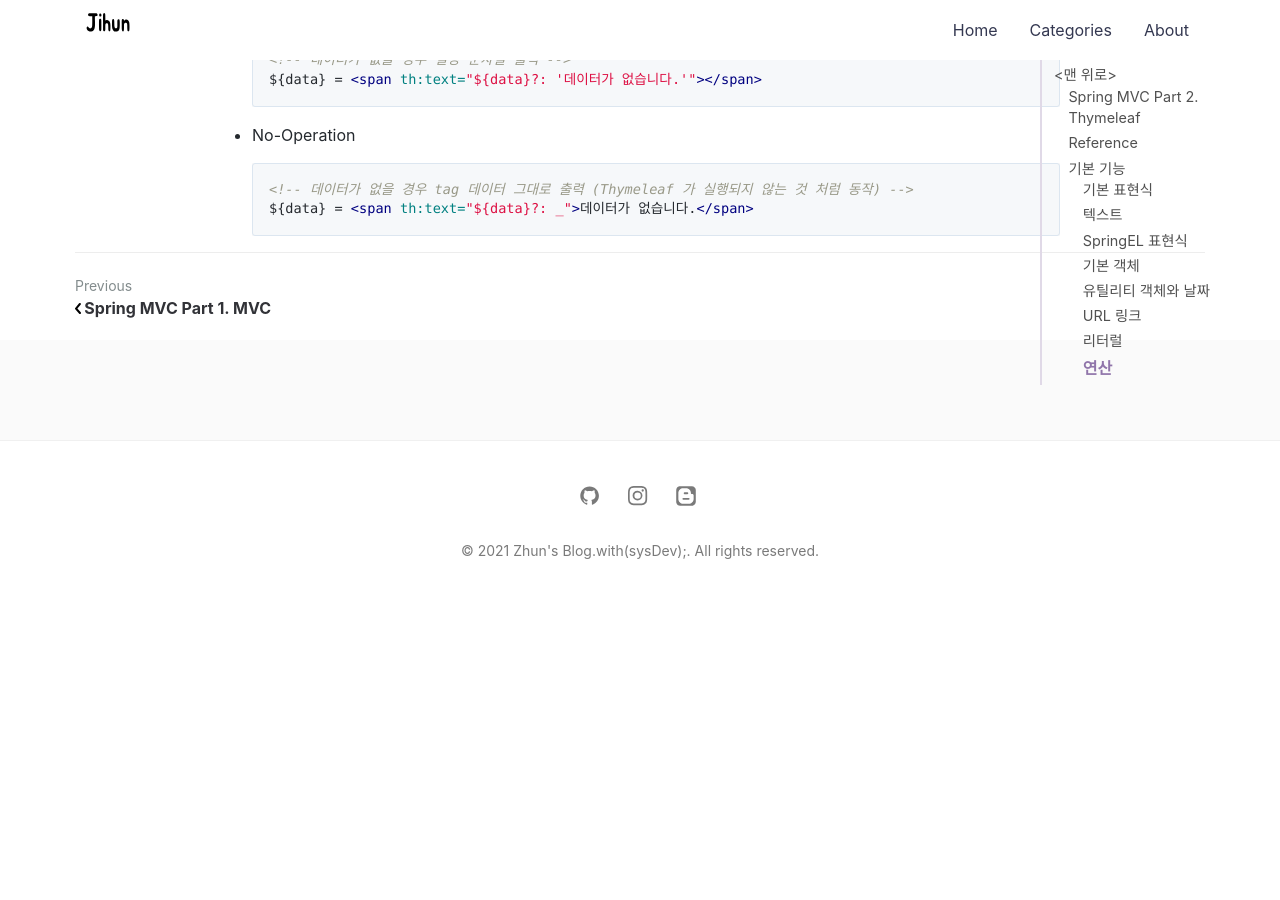
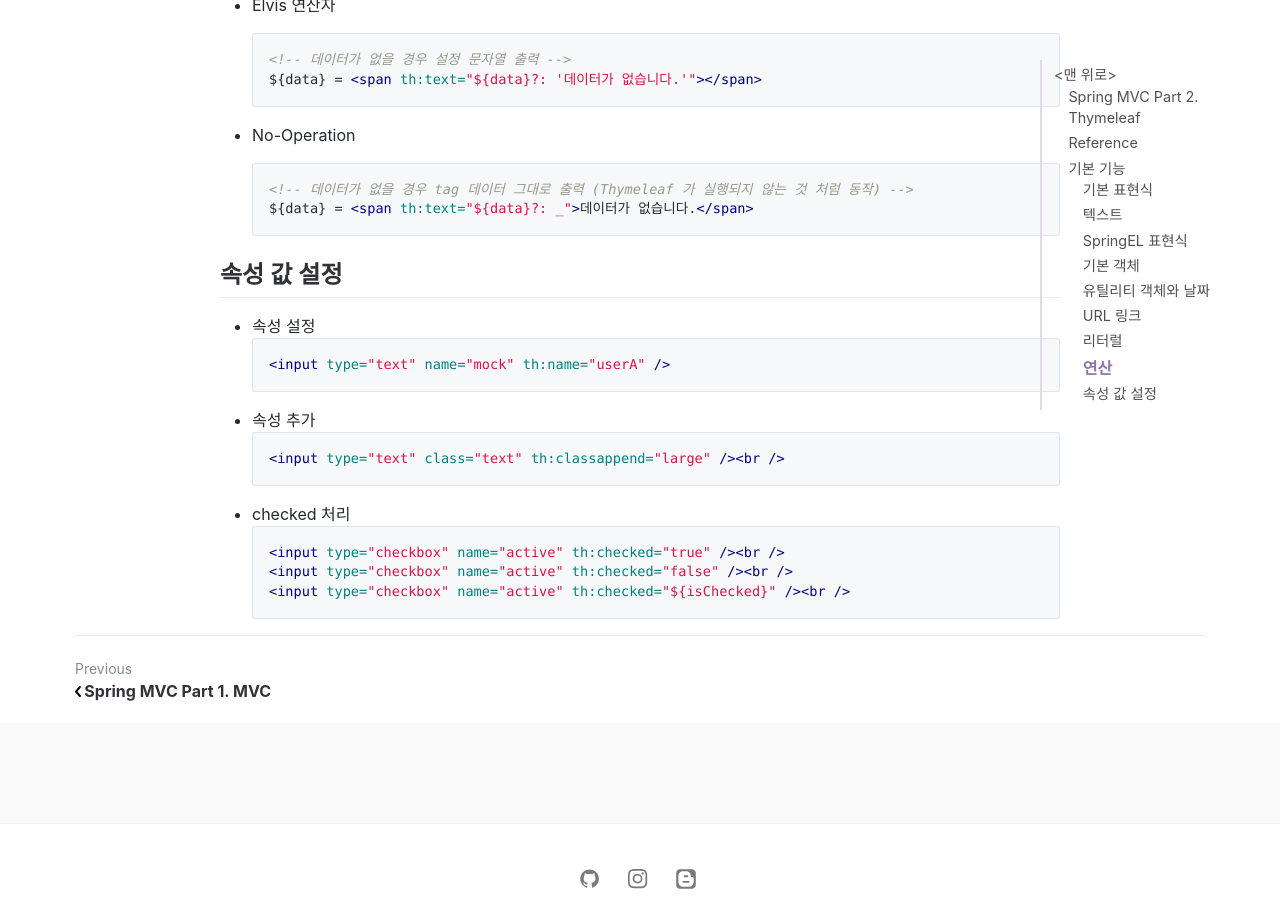
Before and after one commit to jihunparkme/jihunparkme.github.io, a Jekyll site: the page built from _posts/2021-10-11-Spring-MVC-Part2-Thymeleaf.md, in a window 1280 px wide and 900 px high, scrolled down 6529 px. Built offline with Jekyll 4.4.1, drawn with Linux system fonts in a browser that asks for light colours; comment, search, counter and statistics services are not loaded; before the commit the page ends 7135 px from its top, so only the background shows below that.

Commit message:
[타임리프 - 기본 기능] 속성 값 설정

````diff
--- a/_posts/2021-10-11-Spring-MVC-Part2-Thymeleaf.md
+++ b/_posts/2021-10-11-Spring-MVC-Part2-Thymeleaf.md
@@ -296,3 +296,20 @@ featured-img: spring_mvc_2
   <!-- 데이터가 없을 경우 tag 데이터 그대로 출력 (Thymeleaf 가 실행되지 않는 것 처럼 동작) -->
   ${data} = <span th:text="${data}?: _">데이터가 없습니다.</span>
   ```
+
+## 속성 값 설정
+
+- 속성 설정
+  ```html
+  <input type="text" name="mock" th:name="userA" />
+  ```
+- 속성 추가
+  ```html
+  <input type="text" class="text" th:classappend="large" /><br />
+  ```
+- checked 처리
+  ```html
+  <input type="checkbox" name="active" th:checked="true" /><br />
+  <input type="checkbox" name="active" th:checked="false" /><br />
+  <input type="checkbox" name="active" th:checked="${isChecked}" /><br />
+  ```
````
